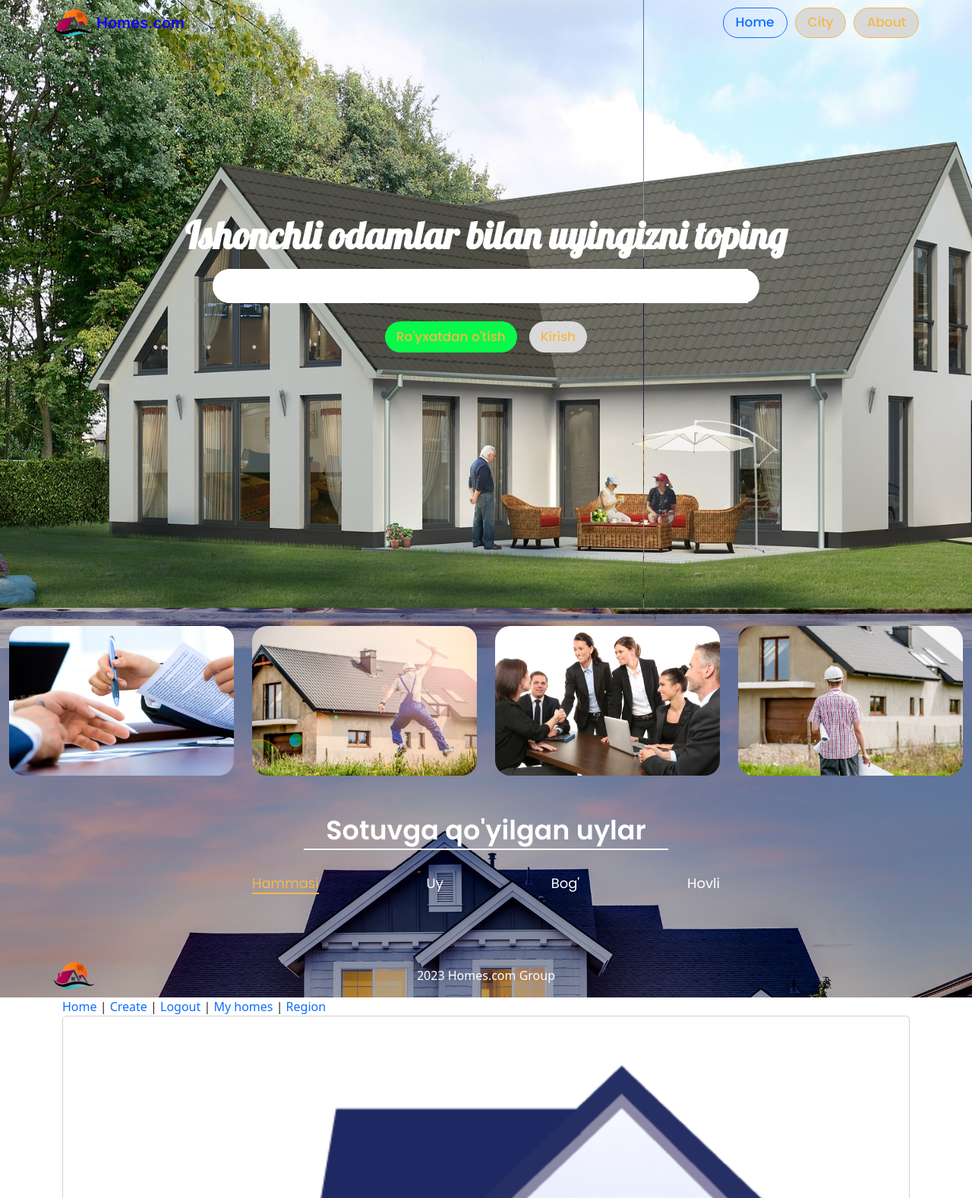
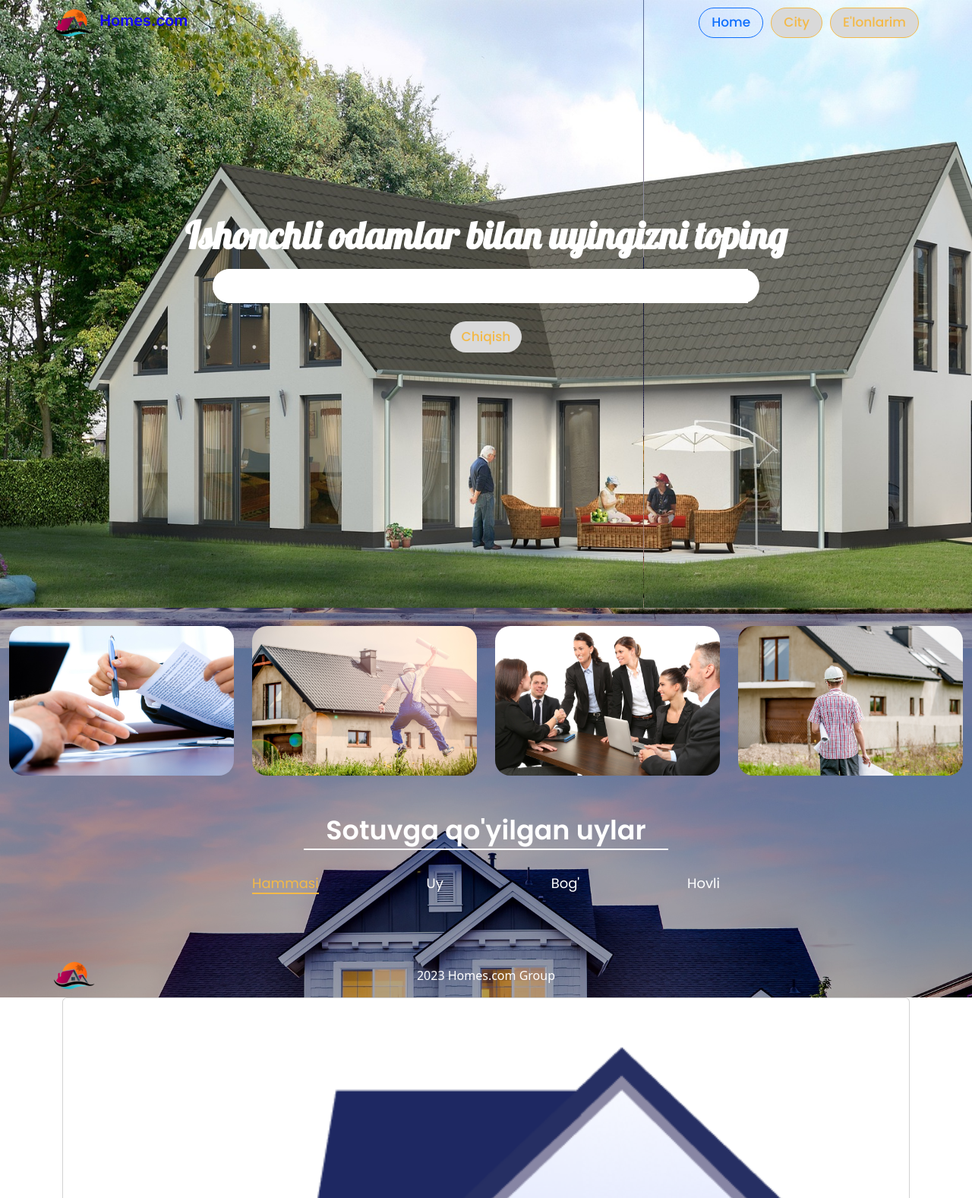
Before and after one commit to Nurik1002/HomeShop, a Django app: page / in a window 1280 px wide. Shown: the top 1577 px of the page at 76% size. Run offline with Django 4.2, Linux system fonts and the light colour scheme; a user stored in the database is signed in; data comes from the database, SQL or seed files in the repository; both versions use the stored data as it was after the commit.

Commit message:
Update files

```diff
--- a/templates/base.html
+++ b/templates/base.html
@@ -19,13 +19,13 @@
           <div id="carouselExampleIndicators" class="carousel slide p-0" data-bs-ride="carousel">
               <div class="carousel-inner">
               <div class="carousel-item active">
-                  <img src="../Images/slider1.jpg" class="d-block w-100" alt="...">
+                  <img src="{% static 'Images/slider1.jpg' %}" class="d-block w-100" alt="...">
               </div>
               <div class="carousel-item">
-                  <img src="../Images/slider2.jpg" class="d-block w-100" alt="...">
+                  <img src="{% static 'Images/slider2.jpg' %}" class="d-block w-100" alt="...">
               </div>
               <div class="carousel-item">
-                  <img src="../Images/slider3.jpg" class="d-block w-100" alt="...">
+                  <img src="{% static 'Images/slider3.jpg' %}" class="d-block w-100" alt="...">
               </div>
               </div>
           </div>
@@ -41,16 +41,20 @@
 
                           <!-- navbar logo  -->
                           <div class="col-10 col-sm-4 nav__logo__con d-flex justify-content-start align-items-center">
-                              <img src="../Images/fotor_2023-3-18_9_41_34-removebg-preview.png" alt="logo" class="nav__img"></img>
+                            <a href="{% url 'home' %}">
+                              <img src="{% static 'Images/fotor_2023-3-18_9_41_34-removebg-preview.png' %}" alt="logo" class="nav__img"></img>
                               <span class="nav__title">Homes.com</span>
+                            </a>
                           </div>
 
                           <!-- menyu  -->
                           <div class="col-sm-8 menyu d-flex justify-content-sm-end align-items-md-center">
                               <ul class="list-group d-flex flex-column flex-sm-row list__group">
-                                  <li class="list-group-item active"><a href="#/">Home</a></li>
-                                  <li class="list-group-item"><a href="#/">City</a></li>
-                                  <li class="list-group-item"><a href="./About.html">About</a></li>
+                                  <li class="list-group-item active"><a href="{% url 'home' %}">Home</a></li>
+                                  <li class="list-group-item"><a href="{% url 'region'  'Samarqand' %}">City</a></li>
+                                  {% if user.is_authenticated %}
+                                  <li class="list-group-item"><a  href="{% url 'my_homes' user.pk %}">E'lonlarim</a></li>
+                                  {% endif %}
                               </ul>
                           </div>
                           <div class="col-2 col-mg-0 menyu__res__bars d-flex d-md-none flex-column justify-content-center align-items-end">
@@ -76,8 +80,13 @@
                                       <i class="fas fa-search search__icon"></i>
                                   </div>
                                   <div class="bottom__for d-flex justify-content-center align-items-center">
-                                      <a href="./SingUP.html" class="subM__link">Ro'yxatdan o'tish</a>
-                                      <a href="./SingIn.html" class="butM__link">Kirish</a>
+                                    {% if user.is_authenticated %}
+                                    <a href="{% url 'logout' %}" class="butM__link">Chiqish</a>
+                                    {% else %}
+
+                                      <a href="{% url 'signup' %}" class="subM__link">Ro'yxatdan o'tish</a>
+                                      <a href="{% url 'login' %}" class="butM__link">Kirish</a>
+                                      {% endif %}
                                   </div>
                               </div>
                           </div>
@@ -93,19 +102,19 @@
               <div class="container-fluid">
                   <div class="row justify-content-center align-items-center">
                       <div class="col-12 col-sm-6 col-md-3">
-                          <img src="../Images/-1.jpg" alt="">
+                          <img src="{% static 'Images/-1.jpg' %}" alt="">
                           <div class="before__cont"><span class="after__cont d-flex justify-content-center align-items-center">Faqat Homes.com sizni uyni eng yaxshi biladigan listing agenti bilan bog'laydi.</span></div>
                       </div>
                       <div class="col-12 col-sm-6 col-md-3">
-                          <img src="../Images/1.jpg" alt="">
+                          <img src="{% static 'Images/1.jpg' %}" alt="">
                           <div class="before__cont"><span class="after__cont d-flex justify-content-center align-items-center">Faqat Homes.com sizni uyni eng yaxshi biladigan listing agenti bilan bog'laydi.</span></div>
                       </div>
                       <div class="col-12 col-sm-6 col-md-3">
-                          <img src="../Images/2.jpg" alt="img">
+                          <img src="{% static  'Images/2.jpg' %}" alt="img">
                           <div class="before__cont"><span class="after__cont d-flex justify-content-center align-items-center">Faqat Homes.com sizni uyni eng yaxshi biladigan listing agenti bilan bog'laydi.</span></div>
                       </div>
                       <div class="col-12 col-sm-6 col-md-3">
-                          <img src="../Images/0.jpg" alt="img">
+                          <img src="{% static 'Images/0.jpg' %}" alt="img">
                           <div class="before__cont"><span class="after__cont d-flex justify-content-center align-items-center">Faqat Homes.com sizni uyni eng yaxshi biladigan listing agenti bilan bog'laydi.</span></div>
                       </div>
                   </div>
@@ -136,7 +145,7 @@
           <footer class=" border1">
               <div class="container">
                   <div class="row justify-content-between align-items-center">
-                      <div class="col-2 col-sm-2 col-md-4 d-flex align-items-center"><img src="../Images/fotor_2023-3-18_9_41_34-removebg-preview.png" alt="" class="logo"></div>
+                      <div class="col-2 col-sm-2 col-md-4 d-flex align-items-center"><img src="{% static 'Images/fotor_2023-3-18_9_41_34-removebg-preview.png' %}" alt="" class="logo"></div>
                       <p class="col-7 col-sm-6 col-md-4 footer__subtitle" style="color: #fff;">2023 Homes.com Group</p>
                       <div class="col-3 col-sm-4 col-md-4 d-flex justify-content-end align-items-center">
                           <i class="fab fa-instagram"></i>
--- a/templates/home.html
+++ b/templates/home.html
@@ -4,22 +4,9 @@
 {% block title %}Uy Bozori{% endblock title %}
 
 {% block content %}
-<div>
-    <a href="{% url 'home' %}" >Home</a> |
-   {% if user.is_authenticated %}
-       <a href="{% url 'create' %}" >Create</a> |
-       <a href="{% url 'logout' %}">Logout</a> |
-       <a href="{% url 'my_homes' user.pk %}">My homes</a> |
-       <a href="{% url 'region'  'Samarqand' %}">Region</a>
-   {% else %}
-
-   <a href="{% url 'login' %}">Login</a> |
-   <a href="{% url 'signup' %}">Signup</a>
-   {% endif %}
-</div>
 {% for home in data %}
 <div class="card">
-    <a href="{% url 'detail' home.pk %}" >
+
     <div class="card__img">
         <img src="{{ home.photo.url }}" class="card-img-top" alt="..."></div>
     <div class="card-body">
@@ -33,13 +20,15 @@
                 <img src="{% static 'Images/Vector.png' %}" alt="">
             </div>
         </div>
+
+        <a href="{% url 'detail' home.pk %}" >
         <p class="card-text">
             {{ home.title }}
         </p>
         <div class="card__footer">
             <a href="#/" class="cF__item__link"> {{ home.num_of_rooms }}</a>
-            <a href="#/" class="cF__item__link">{{ home.area }}</a>
-            <a href="#/" class="cF__item__link">{{ home.price }}</a>
+            <a href="#/" class="cF__item__link"> {{ home.area }}</a>
+            <a href="#/" class="cF__item__link"> {{ home.price }}</a>
         </div>
     </div>
 </a>
```
Also changed, not shown: templates/user/login.html (+24 -19 lines), templates/user/register.html (+24 -4 lines), db.sqlite3.
